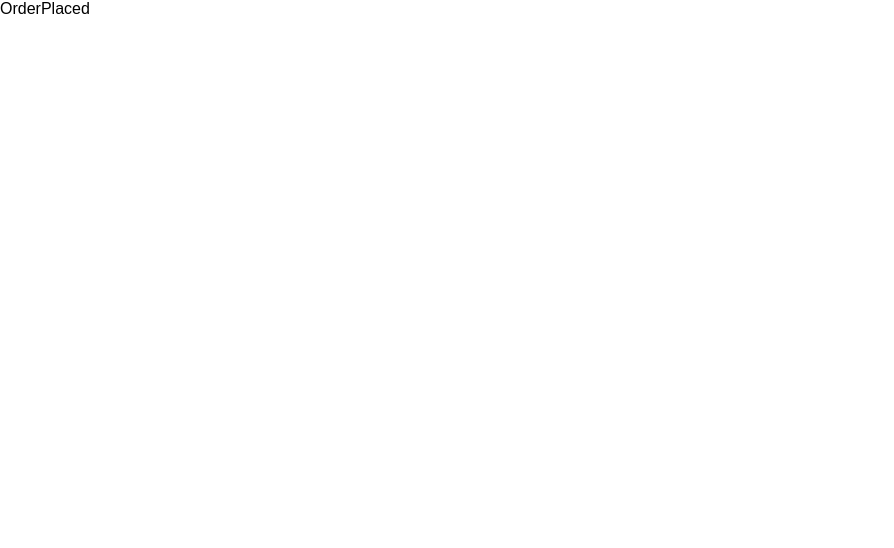
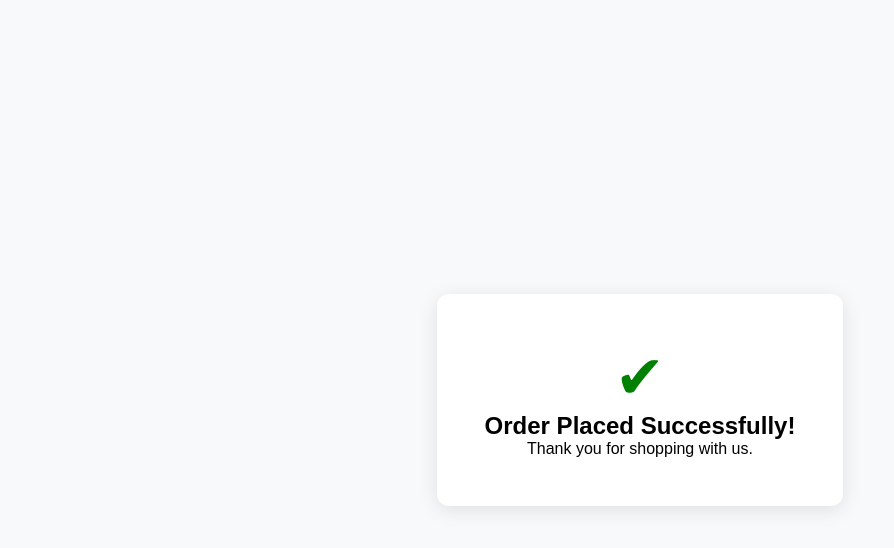
Before and after one commit to anushkakeni/e-commerce, a React (Vite) app: page /order-placed in a window 1280 px wide. Shown: the top 548 px of the page, without its empty margins (0-894 px from the left). Built offline with nearby package versions, Linux system fonts and the light colour scheme.

Commit message:
e-commerce

```diff
--- a/src/App.css
+++ b/src/App.css
@@ -450,7 +450,7 @@ main {
     margin-bottom: 15px;
 }
 
-.cart-item-img{
+.cart-item-img {
     width: "100px";
     height: "120px";
     object-fit: "contain";
@@ -551,17 +551,17 @@ main {
     cursor: pointer;
 }
 
-.clear-cart-btn{
+.clear-cart-btn {
     padding: 7px;
     margin-top: 8px;
     margin-left: 800px;
 }
 
 /* Confirm order */
-.confirm-window{
+.confirm-window {
     position: fixed;
-    top:0;
-    left:0;
+    top: 0;
+    left: 0;
     width: 300px;
     height: 300px;
     background-color: white;
@@ -571,7 +571,7 @@ main {
     z-index: 2000;
 }
 
-.confirm-box{
+.confirm-box {
     background-color: grey;
     padding: 7px;
     border-radius: 10px;
@@ -579,12 +579,77 @@ main {
     width: 200px;
 }
 
-.window-button{
-      margin-top: 1.5rem;
-  display: flex;
-  justify-content: center;
-  gap: 1rem;
+.confirm-box button {
+    padding: 0.6rem 1.2rem;
+    border: none;
+    border-radius: 8px;
+    cursor: pointer;
 }
+
+
+.confirm-box .confirm-btn {
+    background-color: #007bff;
+    color: white;
+}
+
+.confirm-box button:hover {
+    opacity: 0.8;
+}
+
+.window-button {
+    margin-top: 1.5rem;
+    display: flex;
+    justify-content: center;
+    gap: 1rem;
+}
+
+
+/* Order Placed */
+.success-container {
+    display: flex;
+    justify-content: center;
+    align-items: center;
+    height: 100vh;
+    background-color: #f8f9fa;
+}
+
+.success-box {
+    background: #fff;
+    padding: 3rem;
+    border-radius: 12px;
+    text-align: center;
+    box-shadow: 0 4px 20px rgba(0, 0, 0, 0.1);
+    animation: fadeIn 1s ease-in;
+}
+
+.tick-mark {
+    font-size: 60px;
+    color: green;
+    animation: pop 0.6s ease-in-out;
+}
+
+@keyframes pop {
+    0% {
+        transform: scale(0);
+        opacity: 0;
+    }
+
+    100% {
+        transform: scale(1);
+        opacity: 1;
+    }
+}
+
+@keyframes fadeIn {
+    from {
+        opacity: 0;
+    }
+
+    to {
+        opacity: 1;
+    }
+}
+
 
 
 
--- a/src/OrderPlaced.jsx
+++ b/src/OrderPlaced.jsx
@@ -1,7 +1,24 @@
-import React, {useEffect} from 'react'
+import React, { useEffect } from 'react'
+import { useNavigate } from "react-router-dom";
 
 export default function OrderPlaced() {
+  const navigate = useNavigate();
+
+  useEffect(() => {
+    const timer = setTimeout(() => {
+      navigate("/");
+    }, 6000);
+    return () => clearTimeout(timer);
+  }, [navigate]);
+
+
   return (
-    <div>OrderPlaced</div>
+    <div className="success-container">
+      <div className="success-box">
+        <div className="tick-mark">✔</div>
+        <h2>Order Placed Successfully!</h2>
+        <p>Thank you for shopping with us.</p>
+      </div>
+    </div>
   )
 }
```
